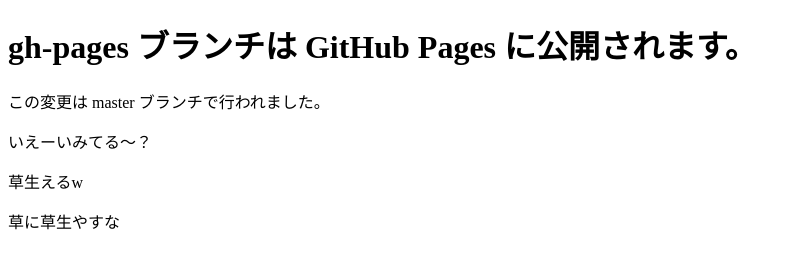
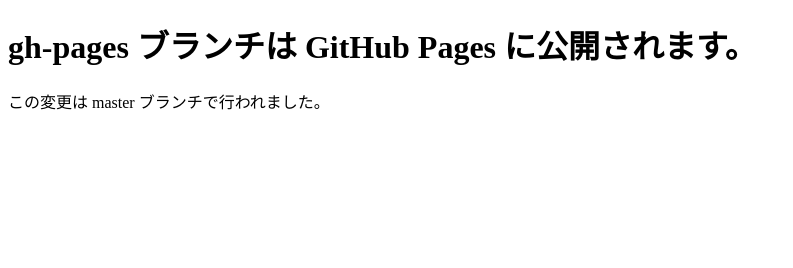
Before and after one commit to kugikr2081/git-study, a plain HTML site: page index.html in a window 1280 px wide. Shown: the whole page, without its empty margins (0-793 px from the left). Drawn offline with Linux system fonts and the light colour scheme.

Commit message:
余計な文を削除しました

```diff
--- a/index.html
+++ b/index.html
@@ -8,8 +8,5 @@
 <body>
     <h1>gh-pages ブランチは GitHub Pages に公開されます。</h1>
     <p>この変更は master ブランチで行われました。</p>
-    <p>いえーいみてる〜？</p>
-    <p>草生えるw</p>
-    <p>草に草生やすな</p>
 </body>
 </html>
```
